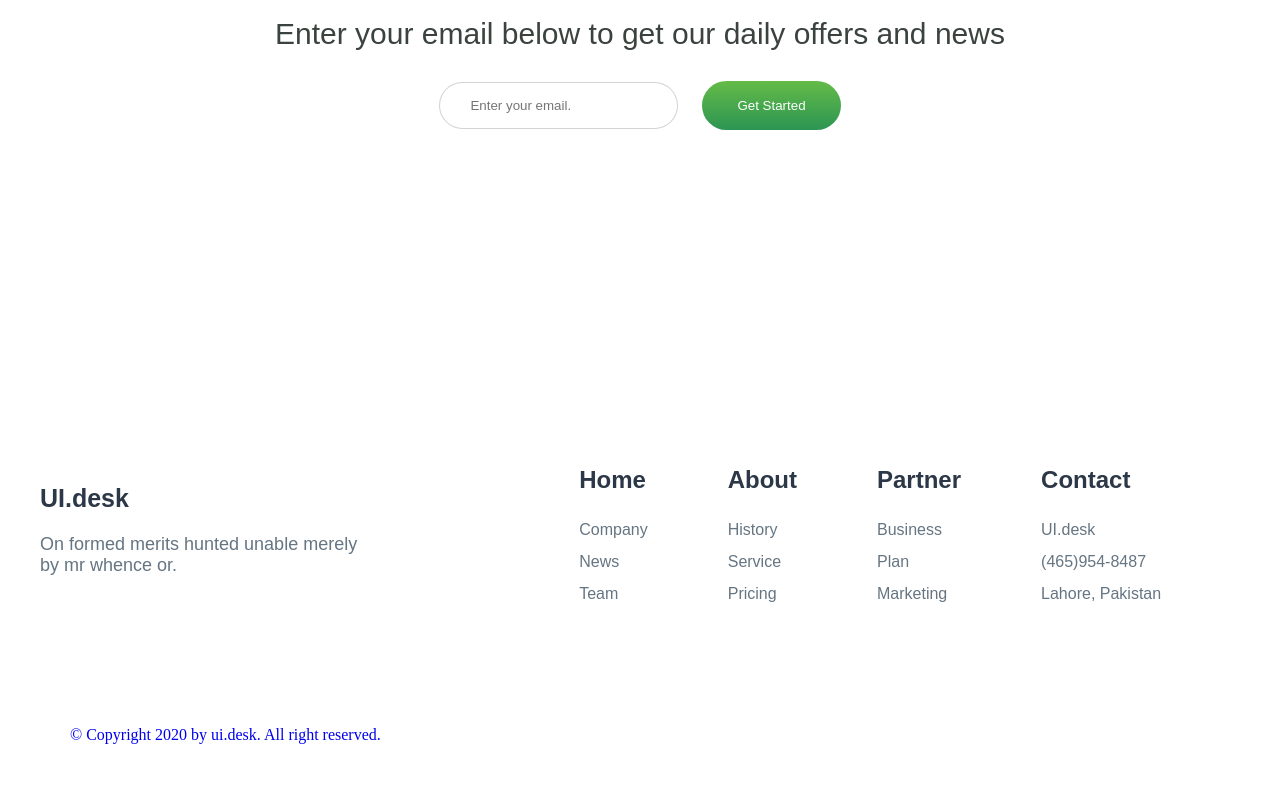
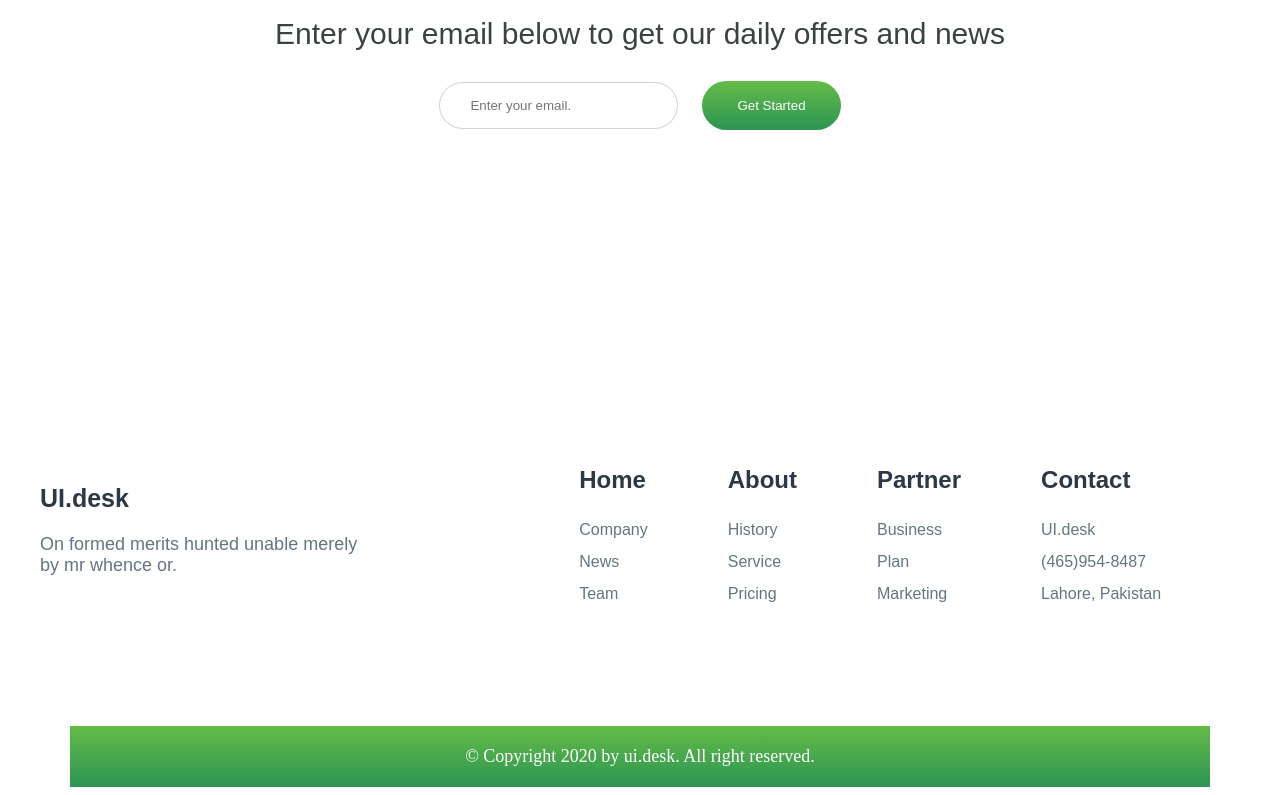
Before and after one commit to bilollidinabduvohidov/uy-iwi_32, a plain HTML site: page index.html in a window 1280 px wide. Shown: the part 5397-6192 px from the top of the page. Before the commit the page ends 6149 px from the top, so only its background shows below. Drawn offline with Linux system fonts and the light colour scheme.

Commit message:
footer css

```diff
--- a/assets/steyle.css
+++ b/assets/steyle.css
@@ -713,4 +713,24 @@ fieldset .input_box {
 .home_list .home_item .home_link:hover {
   color: black;
 }
+
+footer {
+  text-align: center;
+}
+
+footer .footer_link {
+  font-size: 18px;
+  background: -webkit-gradient(linear, left top, left bottom, from(#64BB47), to(#2C9553));
+  background: linear-gradient(180deg, #64BB47 0%, #2C9553 100%);
+  color: white;
+  width: 100%;
+  padding: 20px 20px;
+  -webkit-transition: .3s;
+  transition: .3s;
+}
+
+footer .footer_link:hover {
+  -webkit-transform: scale(1.1);
+          transform: scale(1.1);
+}
 /*# sourceMappingURL=steyle.css.map */
```
